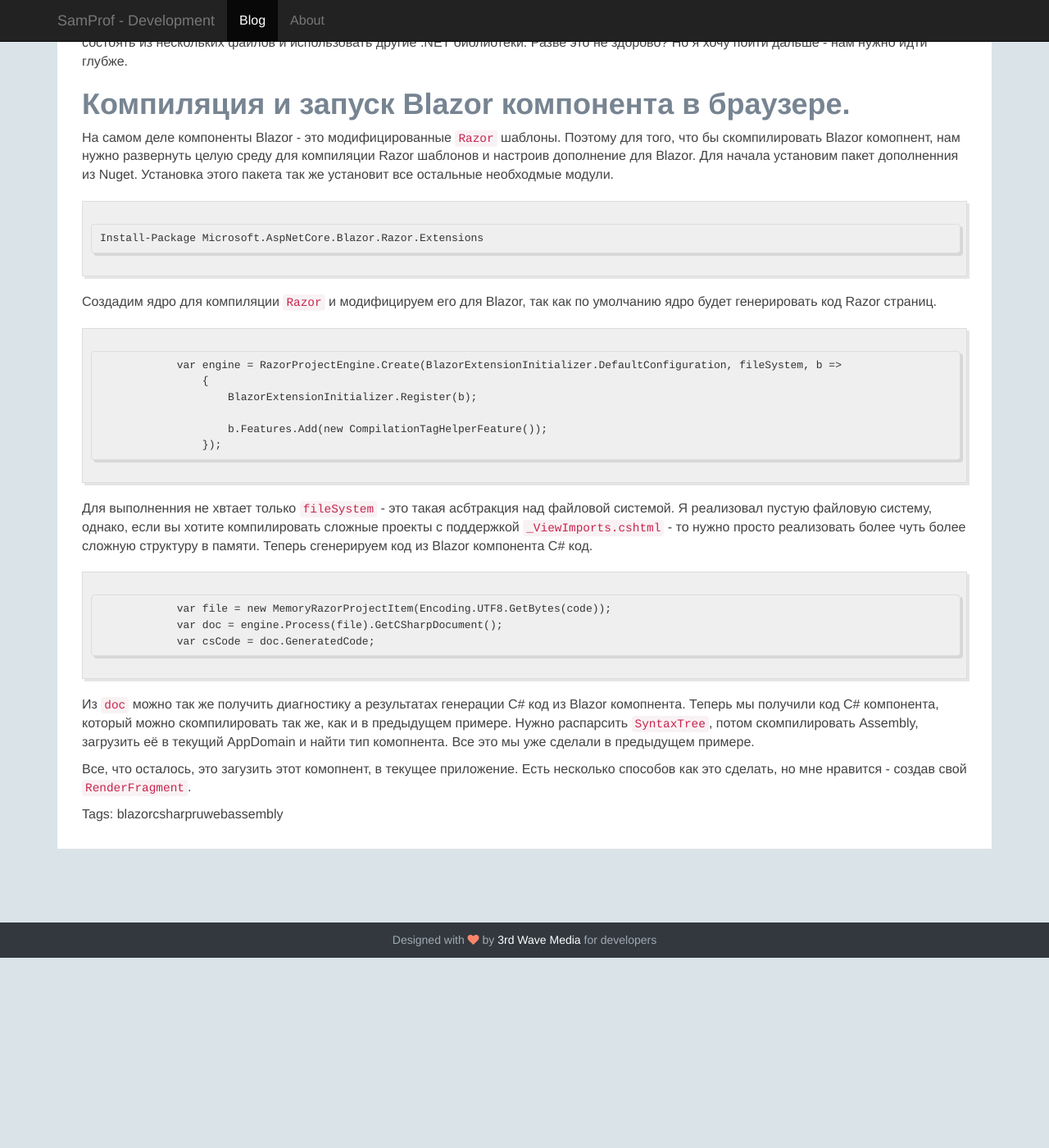
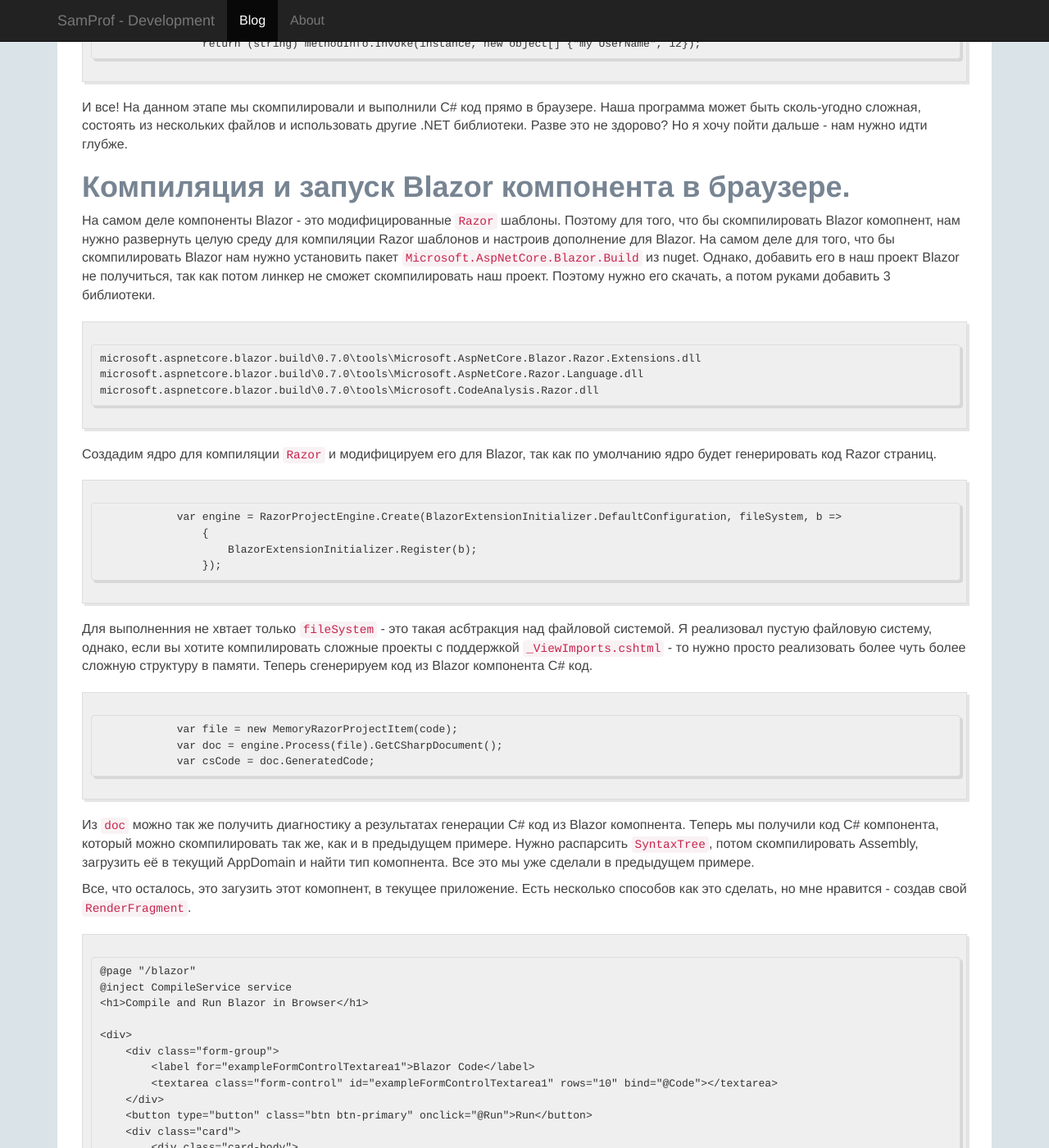
Before and after one commit to SamProf/www.samprof.com, a Jekyll site: the page built from _posts/2018-12-14-compile-csharp-and-blazor-inside-browser.md, in a window 1280 px wide and 1400 px high, scrolled down 3533 px. Shown: the whole window at 82% size. Built offline with Jekyll 4.4.1, drawn with Linux system fonts in a browser that asks for light colours; comment, search, counter and statistics services are not loaded; before the commit the page ends 4701 px from its top, so only the background shows below that; some of the changed text lies outside the part shown.

Commit message:
Update 2018-12-14-compile-csharp-and-blazor-inside-browser.md

````diff
--- a/_posts/2018-12-14-compile-csharp-and-blazor-inside-browser.md
+++ b/_posts/2018-12-14-compile-csharp-and-blazor-inside-browser.md
@@ -34,19 +34,23 @@ Install-Package Microsoft.CodeAnalysis.CSharp
 
 <h1>Compile and Run C# in Browser</h1>
 
-<form>
+<div>
     <div class="form-group">
         <label for="exampleFormControlTextarea1">C# Code</label>
         <textarea class="form-control" id="exampleFormControlTextarea1" rows="10" bind="@CsCode"></textarea>
     </div>
     <button type="button" class="btn btn-primary" onclick="@Run">Run</button>
-    <div>
-        @ResultText
+    <div class="card">
+        <div class="card-body">
+            <pre>@ResultText</pre>
+        </div>
     </div>
-    <div>
-        @CompileText
+    <div class="card">
+        <div class="card-body">
+            <pre>@CompileText</pre>
+        </div>
     </div>
-</form>
+</div>
 
 @functions
 {
@@ -63,9 +67,9 @@ Install-Package Microsoft.CodeAnalysis.CSharp
 }
 ```
 
-Для начала нам надо распарсить строку а асбтрактное синтасическое дерево, для этого Roslyn для C# есть метод:
+Для начала нам надо распарсить строку в асбтрактное синтасическое дерево. Так как в следующем этапе мы будем компилировать Blazor компоненты - нам нужен самая последняя (`LanguageVersion.Latest`) версия языка. Для этого Roslyn для C# есть метод:
 ```
-SyntaxTree syntaxTree = CSharpSyntaxTree.ParseText(code);
+SyntaxTree syntaxTree = CSharpSyntaxTree.ParseText(code, new CSharpParseOptions(LanguageVersion.Latest));
 ```
 Уже на этом этапе мы уже можем обнаружить грубые ошибки компиляции, вычитав диагностику парсера.
 ```
@@ -112,24 +116,23 @@ SyntaxTree syntaxTree = CSharpSyntaxTree.ParseText(code);
 И все! На данном этапе мы скомпилировали и выполнили C# код прямо в браузере. Наша программа может быть сколь-угодно сложная, состоять из нескольких файлов и использовать другие .NET библиотеки. Разве это не здорово? Но я хочу пойти дальше - нам нужно идти глубже.
 
 # Компиляция и запуск Blazor компонента в браузере.
-На самом деле компоненты Blazor - это модифицированные `Razor` шаблоны. Поэтому для того, что бы скомпилировать Blazor комопнент, нам нужно развернуть целую среду для компиляции Razor шаблонов и настроив дополнение для Blazor. Для начала установим пакет дополненния из Nuget. Установка этого пакета так же установит все остальные необходмые модули.
+На самом деле компоненты Blazor - это модифицированные `Razor` шаблоны. Поэтому для того, что бы скомпилировать Blazor комопнент, нам нужно развернуть целую среду для компиляции Razor шаблонов и настроив дополнение для Blazor. На самом деле для того, что бы скомпилировать Blazor нам нужно установить пакет `Microsoft.AspNetCore.Blazor.Build` из nuget. Однако, добавить его в наш проект Blazor не получиться, так как потом линкер не сможет скомпилировать наш проект. Поэтому нужно его скачать, а потом руками добавить 3 библиотеки.
 ```
-Install-Package Microsoft.AspNetCore.Blazor.Razor.Extensions
+microsoft.aspnetcore.blazor.build\0.7.0\tools\Microsoft.AspNetCore.Blazor.Razor.Extensions.dll
+microsoft.aspnetcore.blazor.build\0.7.0\tools\Microsoft.AspNetCore.Razor.Language.dll
+microsoft.aspnetcore.blazor.build\0.7.0\tools\Microsoft.CodeAnalysis.Razor.dll
 ```
-
 Создадим ядро для компиляции `Razor` и модифицируем его для Blazor, так как по умолчанию ядро будет генерировать код Razor страниц.
 ```
             var engine = RazorProjectEngine.Create(BlazorExtensionInitializer.DefaultConfiguration, fileSystem, b =>
                 {
                     BlazorExtensionInitializer.Register(b);
-
-                    b.Features.Add(new CompilationTagHelperFeature());
                 });
 ```
 Для выполненния не хвтает только `fileSystem` - это такая асбтракция над файловой системой. Я реализовал пустую файловую систему, однако, если вы хотите компилировать сложные проекты с поддержкой `_ViewImports.cshtml` - то нужно просто реализовать более чуть более сложную структуру в памяти.
 Теперь сгенерируем код из Blazor компонента C# код.
 ```
-            var file = new MemoryRazorProjectItem(Encoding.UTF8.GetBytes(code));
+            var file = new MemoryRazorProjectItem(code);
             var doc = engine.Process(file).GetCSharpDocument();
             var csCode = doc.GeneratedCode;
 ```
@@ -137,3 +140,62 @@ Install-Package Microsoft.AspNetCore.Blazor.Razor.Extensions
 Теперь мы получили код C# компонента, который можно скомпилировать так же, как и в предыдущем примере. Нужно распарсить `SyntaxTree`, потом скомпилировать Assembly, загрузить её в текущий AppDomain и найти тип комопнента. Все это мы уже сделали в предыдущем примере.
 
 Все, что осталось, это загузить этот комопнент, в текущее приложение. Есть несколько способов как это сделать, но мне нравится - создав свой `RenderFragment`.
+```
+@page "/blazor"
+@inject CompileService service
+<h1>Compile and Run Blazor in Browser</h1>
+
+<div>
+    <div class="form-group">
+        <label for="exampleFormControlTextarea1">Blazor Code</label>
+        <textarea class="form-control" id="exampleFormControlTextarea1" rows="10" bind="@Code"></textarea>
+    </div>
+    <button type="button" class="btn btn-primary" onclick="@Run">Run</button>
+    <div class="card">
+        <div class="card-body">
+            @Result
+        </div>
+    </div>
+    <div class="card">
+        <div class="card-body">
+            <pre>@CompileText</pre>
+        </div>
+    </div>
+</div>
+
+@functions
+{
+    RenderFragment Result = null;
+    string Code { get; set; }
+    string CompileText { get; set; }
+
+    public async Task Run()
+    {
+        try
+        {
+            service.CompileLog = new List<string>();
+            var type = await service.CompileBlazor(Code);
+
+            if (type != null)
+            {
+                Result = builder =>
+                {
+                    builder.OpenComponent(0, type);
+                    builder.CloseComponent();
+                };
+            }
+            else
+            {
+                Result = null;
+            }
+        }
+        finally
+        {
+            CompileText = string.Join("\r\n", service.CompileLog);
+            this.StateHasChanged();
+        }
+    }
+
+}
+
+```
````
